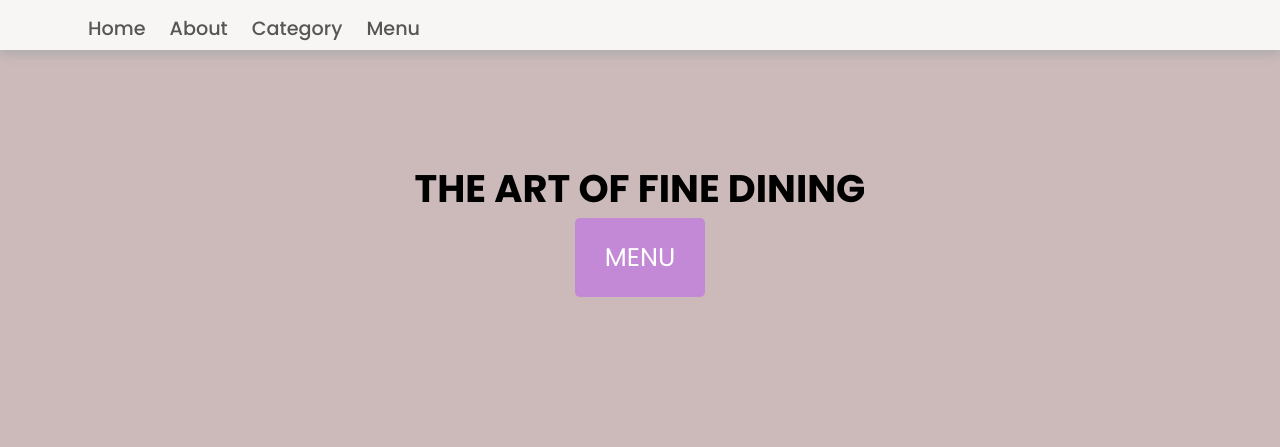
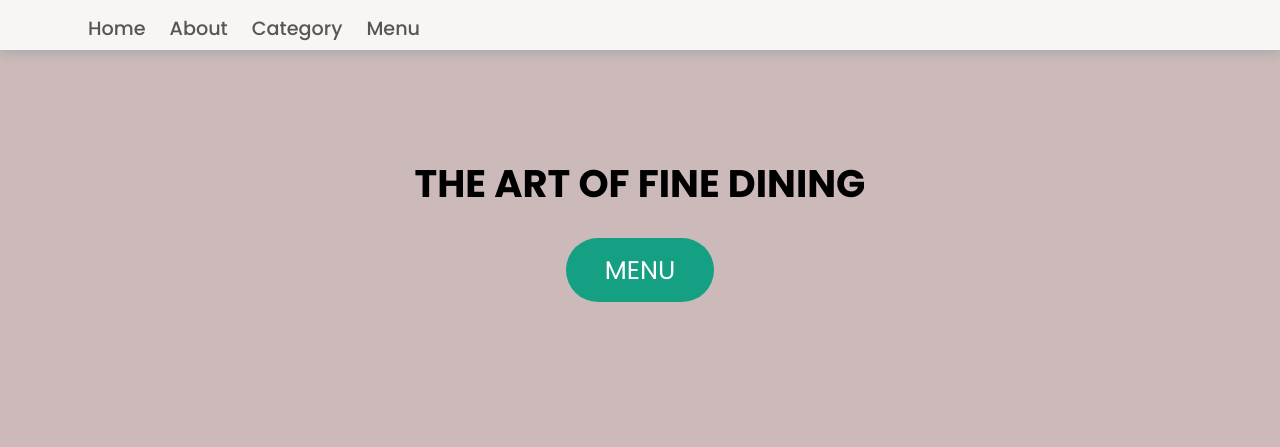
Before and after one commit to RabikaMazhar/Codsoft, a plain HTML site: page resturant.html in a window 1280 px wide. Shown: the top 447 px of the page. Drawn offline with Linux system fonts and the light colour scheme.

Commit message:
Update style.css

```diff
--- a/style.css
+++ b/style.css
@@ -32,12 +32,12 @@ body {
 
 .btn {
   display: inline-block;
-  padding: 20px 30px;
+  padding: 0.5em 1.5em;
   text-decoration: none;
-  border-radius: 5px;
+  border-radius: 50px;
   cursor: pointer;
   outline: none;
-  margin-top: 1px;
+  margin-top: 1em;
   text-transform: uppercase;
   font-weight: small;
 
@@ -45,11 +45,11 @@ body {
 
 .btn-primary {
   color: #fff;
-  background: #c489d6;
+  background: #16a083;
 }
 
 .btn-primary:hover {
-  background: #45396d;
+  background: #117964;
   transition: background 0.3s ease-in-out;
 }
 
```
